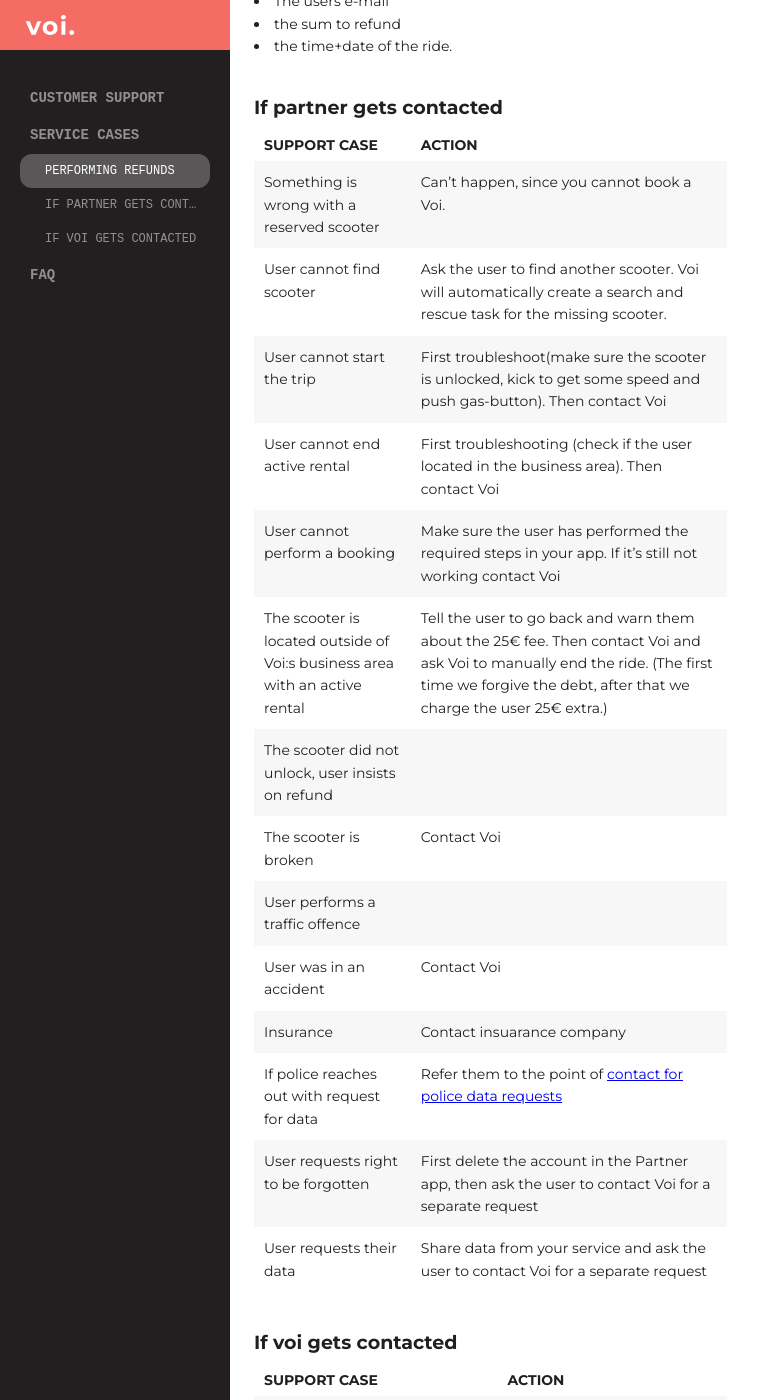
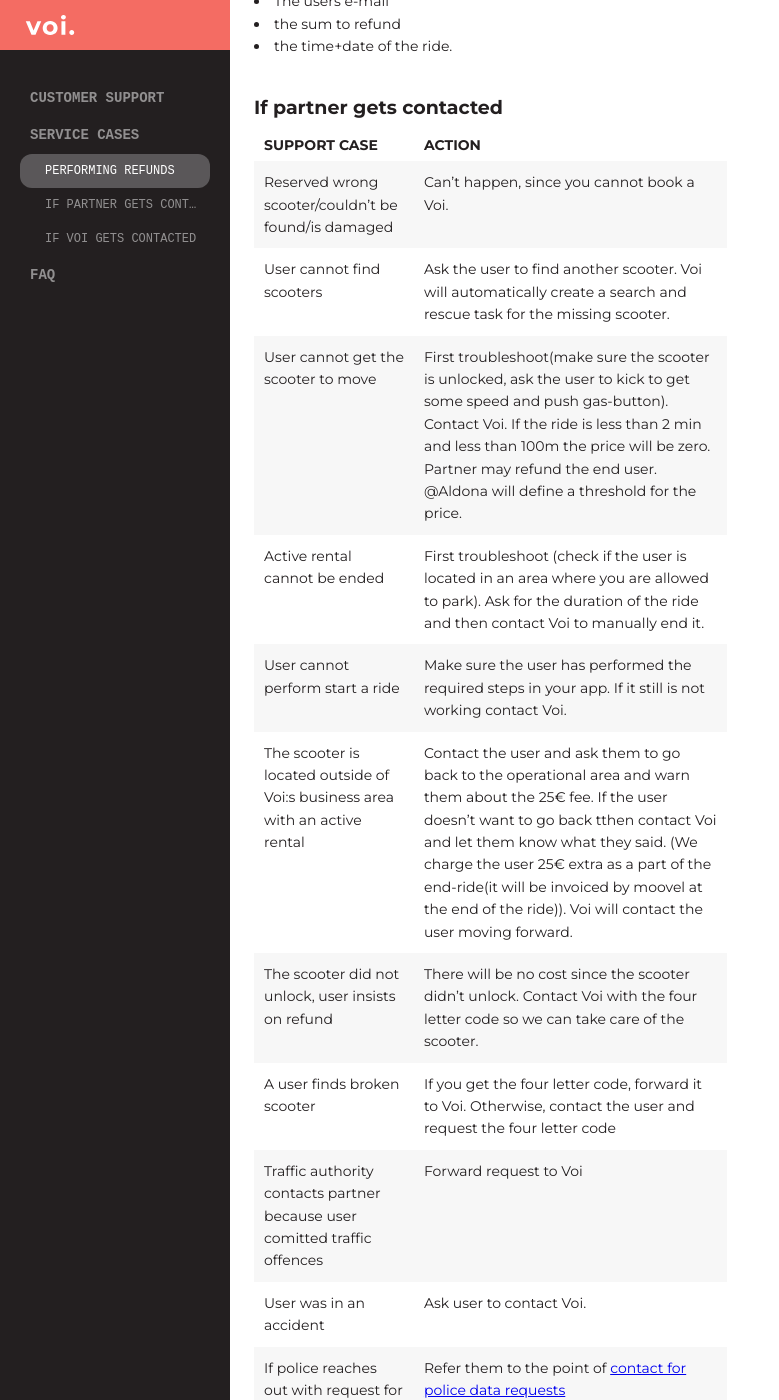
Before and after one commit to Tomtss/partner-api-docs, a Jekyll site: the page built from customer-support.md, in a window 1280 px wide and 1400 px high, scrolled down 2250 px. Shown: the whole window, without its empty margins (0-779 px from the left). Built offline with Jekyll 4.4.1, drawn with Linux system fonts in a browser that asks for light colours; some web fonts are replaced; some of the changed text lies outside the part shown.

Commit message:
updated support errands

```diff
--- a/customer-support.md
+++ b/customer-support.md
@@ -7,7 +7,7 @@
 ---
 
 # Customer Support
-Voi is responsible for any service cases related to the ride, accidents, police and insurance. Any other requests are handled by the partner. By presenting Voi contact information while the user is unlocking, riding and unlocking the scooter, most support cases end up in the right place. If service requests are sent to the wrong customer support, Customer support forwards them to their counterpart at the other company. Refunds are always performed by the partner, but sometime requested by Voi.
+Voi is responsible for any service cases related to the ride, accidents and police. Any other requests are handled by the partner. By presenting Voi contact information while the user is unlocking, riding and unlocking the scooter, most support cases end up in the right place. If service requests are sent to the wrong customer support, Customer support forwards them to their counterpart at the other company. Refunds are always performed by the partner, but sometime requested by Voi.
 
 Voi aims to respond to any customer support errand within 2 hours, and within 30 minutes for urgent matters.
 
@@ -64,33 +64,30 @@
 
 |Support case | Action |
 |---|---|
-|Something is wrong with a reserved scooter|Can't happen, since you cannot book a Voi.|
-|User cannot find scooter|Ask the user to find another scooter. Voi will automatically create a search and rescue task for the missing scooter.|
-|User cannot start the trip|First troubleshoot(make sure the scooter is unlocked, kick to get some speed and push gas-button). Then contact Voi|
-|User cannot end active rental|First troubleshooting (check if the user located in the business area). Then contact Voi|
-|User cannot perform a booking|Make sure the user has performed the required steps in your app. If it's still not working contact Voi|
-|The scooter is located outside of Voi:s business area with an active rental|Tell the user to go back and warn them about the 25€ fee. Then contact Voi and ask Voi to manually end the ride. (The first time we forgive the debt, after that we charge the user 25€ extra.) |
-|The scooter did not unlock, user insists on refund| |
-|The scooter is broken |Contact Voi|
-|User performs a traffic offence| |
-|User was in an accident |Contact Voi|
-|Insurance|Contact insuarance company|
-|If police reaches out with request for data|Refer them to the point of [contact for police data requests](/poc/)
-|User requests right to be forgotten|First delete the account in the Partner app, then ask the user to contact Voi for a separate request|
-|User requests their data|Share data from your service and ask the user to contact Voi for a separate request|
+|Reserved wrong scooter/couldn't be found/is damaged|Can’t happen, since you cannot book a Voi.|
+|User cannot find scooters|Ask the user to find another scooter. Voi will automatically create a search and rescue task for the missing scooter.|
+|User cannot get the scooter to move|First troubleshoot(make sure the scooter is unlocked, ask the user to kick to get some speed and push gas-button). Contact Voi. If the ride is less than 2 min and less than 100m the price will be zero. Partner may refund the end user. @Aldona will define a threshold for the price.|
+|Active rental cannot be ended|First troubleshoot (check if the user is located in an area where you are allowed to park). Ask for the duration of the ride and then contact Voi to manually end it.|
+|User cannot perform start a ride|Make sure the user has performed the required steps in your app. If it still is not working contact Voi.|
+|The scooter is located outside of Voi:s business area with an active rental|Contact the user and ask them to go back to the operational area and warn them about the 25€ fee. If the user doesn't want to go back tthen contact Voi and let them know what they said. (We charge the user 25€ extra as a part of the end-ride(it will be invoiced by moovel at the end of the ride)). Voi will contact the user moving forward.|
+|The scooter did not unlock, user insists on refund|There will be no cost since the scooter didn't unlock. Contact Voi with the four letter code so we can take care of the scooter.|
+|A user finds broken scooter|If you get the four letter code, forward it to Voi. Otherwise, contact the user and request the four letter code|
+|Traffic authority contacts partner because user comitted traffic offences|Forward request to Voi|
+|User was in an accident|Ask user to contact Voi.|
+|If police reaches out with request for data|Refer them to the point of [contact for police data requests](/poc/)|
+|User requests access to their data|Do your normal procedure and ask them to contact Voi for a separate right to be forgotten request|
+|User requests right to be forgotten|Do your normal procedure and ask them to contact Voi for a separate request|
 
 ## If voi gets contacted
 
 |Support case | Action |
 |---|---|
-|The scooter is broken |First help the user with the scooter, If needed contact partner and request  refund.|
-|User requests the right to be forgotten|Delete the data and ask the user to contact the partner for a separate request.|
+|The scooter is broken|First help with the scooter. If necessary contact partner for refund request. With the sum to refund and the time+date of the ride.|
 |Voi wants to charge rider post-ride for bad parking or other post-ride-fines.|Voi does not do that currently do that.|
-|User has issues with onboarding or registering an account|Ask user to contact partner|
-|Users account is blocked|Ask user to contact partner|
-|User cannot register their payment method|Ask user to contact partner|
-|User cannot strat a ride because the user profile is not complete/not validated|Ask user to contact partner|
-|Any questions regarding payments or invoicing|Ask user to contact partner|
+|Any questions regarding account and payments|Forward request to partner|
+|Voi see suspicious activities|Contact partner|
+|User requests access to their data|Do your normal procedure and ask them to contact Partner for a separate right to be forgotten request|
+|User requests right to be forgotten|Do your nomral procedure and ask them to contact Partner for a separate request|
 
 # Faq
 Vois faq is available here: [https://voisupport.zendesk.com/hc/en-us](https://voisupport.zendesk.com/hc/en-us)
```
Also changed, not shown: 1 other file.
